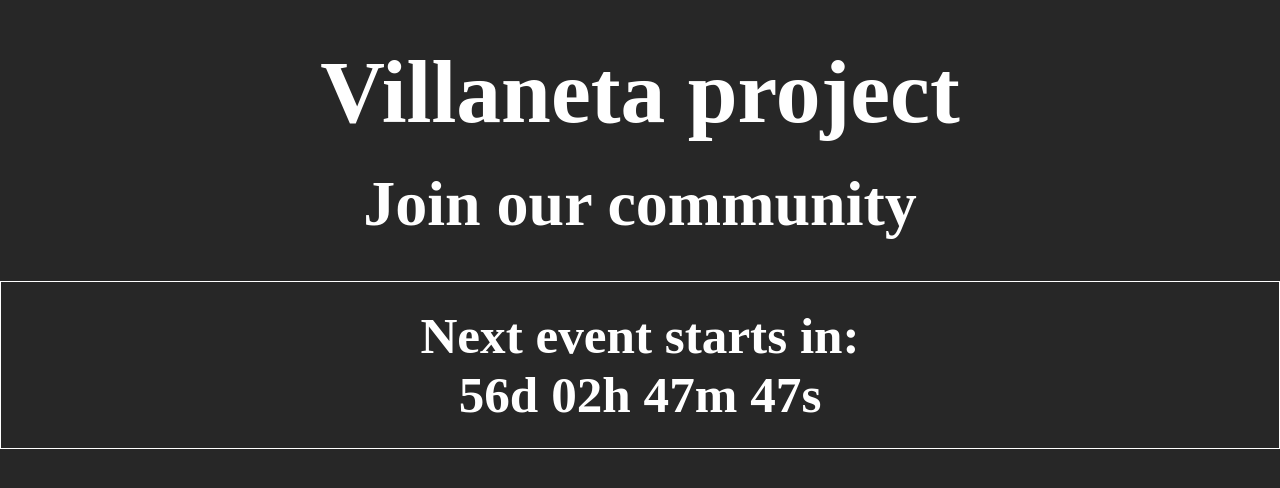
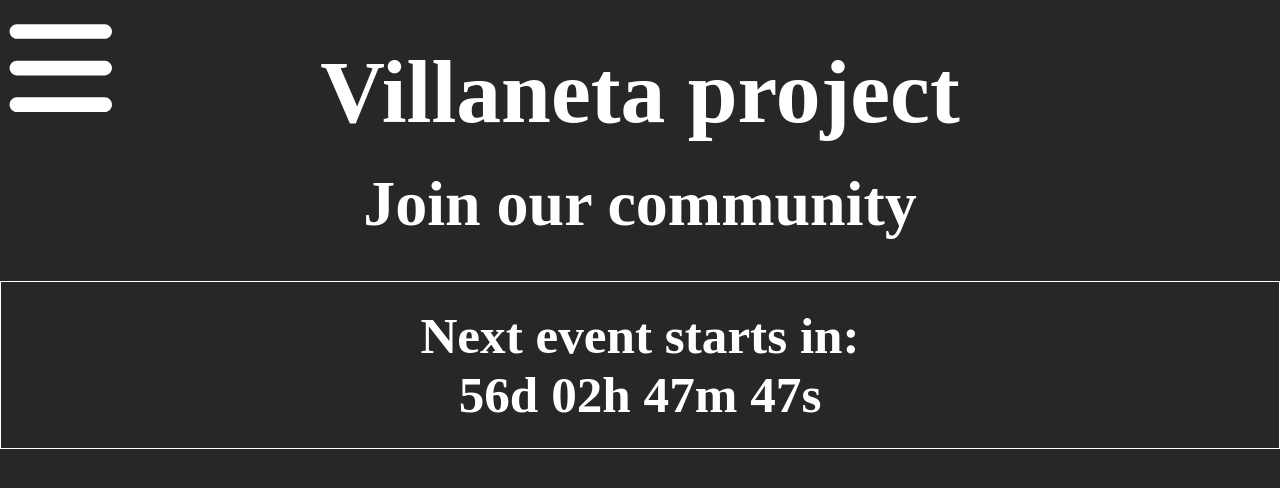
Before and after one commit to fsensoli97/villaneta_project, a React (Create React App) app: page / in a window 1280 px wide. Shown: the top 488 px of the page. Built offline with nearby package versions, Linux system fonts and the light colour scheme.

Commit message:
add menu

```diff
--- a/package.json
+++ b/package.json
@@ -4,11 +4,15 @@
   "homepage": "https://fsensoli97.github.io/villaneta_project/",
   "private": true,
   "dependencies": {
+    "@fortawesome/fontawesome-svg-core": "^6.4.2",
+    "@fortawesome/free-solid-svg-icons": "^6.4.2",
+    "@fortawesome/react-fontawesome": "^0.2.0",
     "@testing-library/jest-dom": "^5.17.0",
     "@testing-library/react": "^13.4.0",
     "@testing-library/user-event": "^13.5.0",
     "react": "^18.2.0",
     "react-dom": "^18.2.0",
+    "react-router-dom": "^6.15.0",
     "react-scripts": "5.0.1",
     "web-vitals": "^2.1.4"
   },
--- a/src/App.js
+++ b/src/App.js
@@ -1,10 +1,17 @@
 import './App.css';
 import Home from './components/Home/Home';
+import { BrowserRouter, Routes, Route } from "react-router-dom";
+import Contacts from './components/Contacts/Contacts';
 
 function App() {
   return (
     <>
-      <Home></Home>
+      <BrowserRouter>
+        <Routes>
+          <Route path="/" element={<Home></Home>}></Route>
+          <Route path="/contacts" element={<Contacts></Contacts>}></Route>
+        </Routes>
+      </BrowserRouter>
     </>
   );
 }
--- /dev/null
+++ b/src/components/Contacts/Contacts.js
@@ -0,0 +1,7 @@
+export default function Contacts() {
+    return (
+        <div style={{color: "white"}}>
+            Contacts works
+        </div>
+    );
+}
--- /dev/null
+++ b/src/components/HamburgerMenu/HamburgerMenu.css
@@ -0,0 +1,39 @@
+.menuContainer {
+    position: absolute;
+    top: 0;
+    left: 0;
+    color: white;
+    width: 8vw;
+}
+
+.hamburgerMenu {
+    padding: 1.2vh 1.2vh;
+    cursor: pointer;
+    width: 100%;
+    height: 100%;
+}
+
+.menuLink {
+    color: white;
+    text-decoration: none;
+    cursor: pointer;
+}
+
+.menuItemsContainer {
+
+}
+
+.menuItem {
+    width: fit-content;
+    padding: 2vh 5vw;
+    border: solid 1px rgb(107, 107, 107);
+    background-color: rgb(47, 47, 47);
+}
+
+.menuItem:hover {
+    background-color: rgb(77, 77, 77);;
+}
+
+.menuItem:active {
+    background-color: rgb(121, 121, 121);;
+}
--- /dev/null
+++ b/src/components/HamburgerMenu/HamburgerMenu.js
@@ -0,0 +1,39 @@
+import { FontAwesomeIcon } from "@fortawesome/react-fontawesome";
+import { faBars } from "@fortawesome/free-solid-svg-icons";
+import { useState } from "react";
+import { Link } from "react-router-dom";
+import { useRef, useEffect } from "react";
+import './HamburgerMenu.css'
+
+export default function HamburgerMenu() {
+    const [menuVisible, setMenuVisible] = useState(false);
+    const hamburgerMenu = useRef();
+
+    function handleClick() {
+        setMenuVisible(!menuVisible);
+    }
+
+    function handleClickOutside(e) {
+        if (hamburgerMenu.current && !hamburgerMenu.current.contains(e.target)) {
+        setMenuVisible(false);
+        document.removeEventListener("mousedown", handleClickOutside);
+        }
+    }
+
+    useEffect(() => {
+        if (menuVisible) {
+        document.addEventListener("mousedown", handleClickOutside);
+        }
+    });
+
+    return(
+    <div ref={hamburgerMenu} className="menuContainer">
+        <FontAwesomeIcon className="hamburgerMenu" size="2x" icon={faBars} onClick={handleClick}></FontAwesomeIcon>
+        <div className="menuItemsContainer">
+            <div className="menuItem" style={menuVisible ? {display: "block"} : {display: "none"}}><Link className="menuLink" to="/contacts">Contacts</Link></div>
+            <div className="menuItem" style={menuVisible ? {display: "block"} : {display: "none"}}><Link className="menuLink" to="/contacts">Contacts</Link></div>
+            <div className="menuItem" style={menuVisible ? {display: "block"} : {display: "none"}}><Link className="menuLink" to="/contacts">Contacts</Link></div>
+        </div>
+    </div>
+    );
+}
--- a/src/components/Home/Home.js
+++ b/src/components/Home/Home.js
@@ -1,5 +1,6 @@
 import "./Home.css"
 import Timer from "../Timer/Timer"
+import HamburgerMenu from "../HamburgerMenu/HamburgerMenu"
 
 export default function Home() {
     return (
@@ -12,6 +13,7 @@ export default function Home() {
                     Join our community
                 </div>
             </div>
+            <HamburgerMenu></HamburgerMenu>
             <Timer></Timer>
         </>
     )
```
Also changed, not shown: src/components/Contacts/Contacts.css (added), 2 other files (tests, documents, lock files or other folders).
